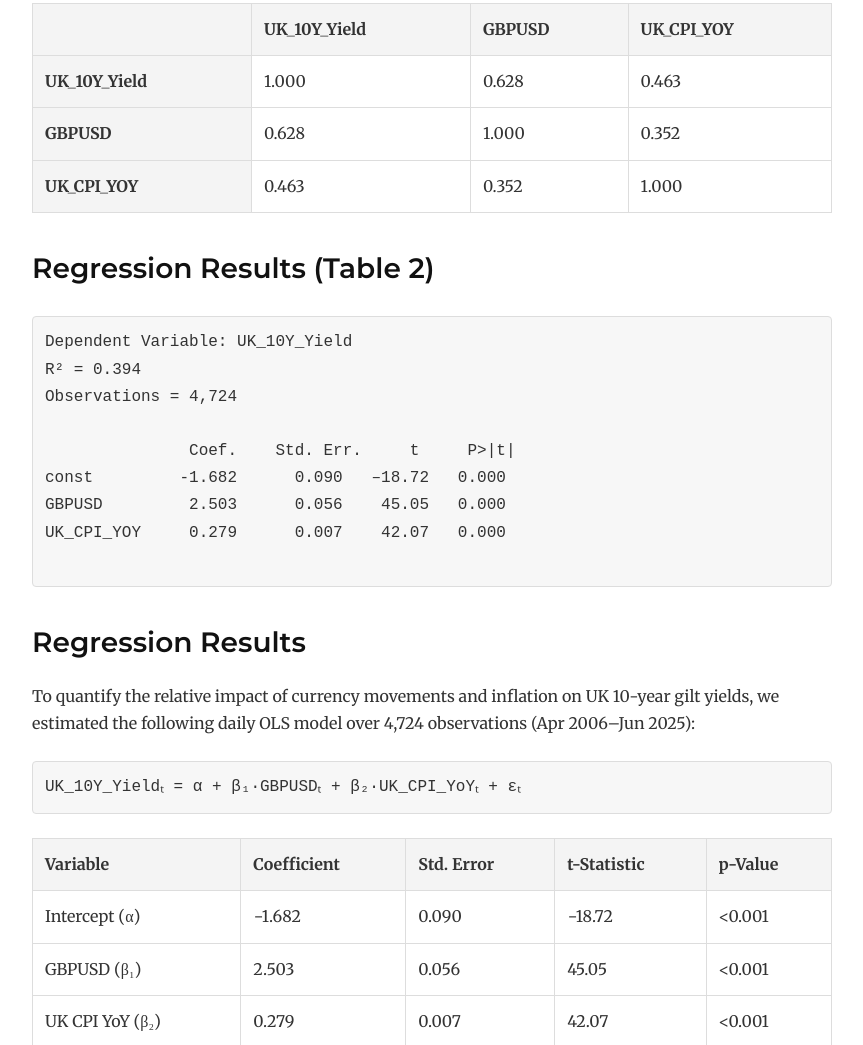
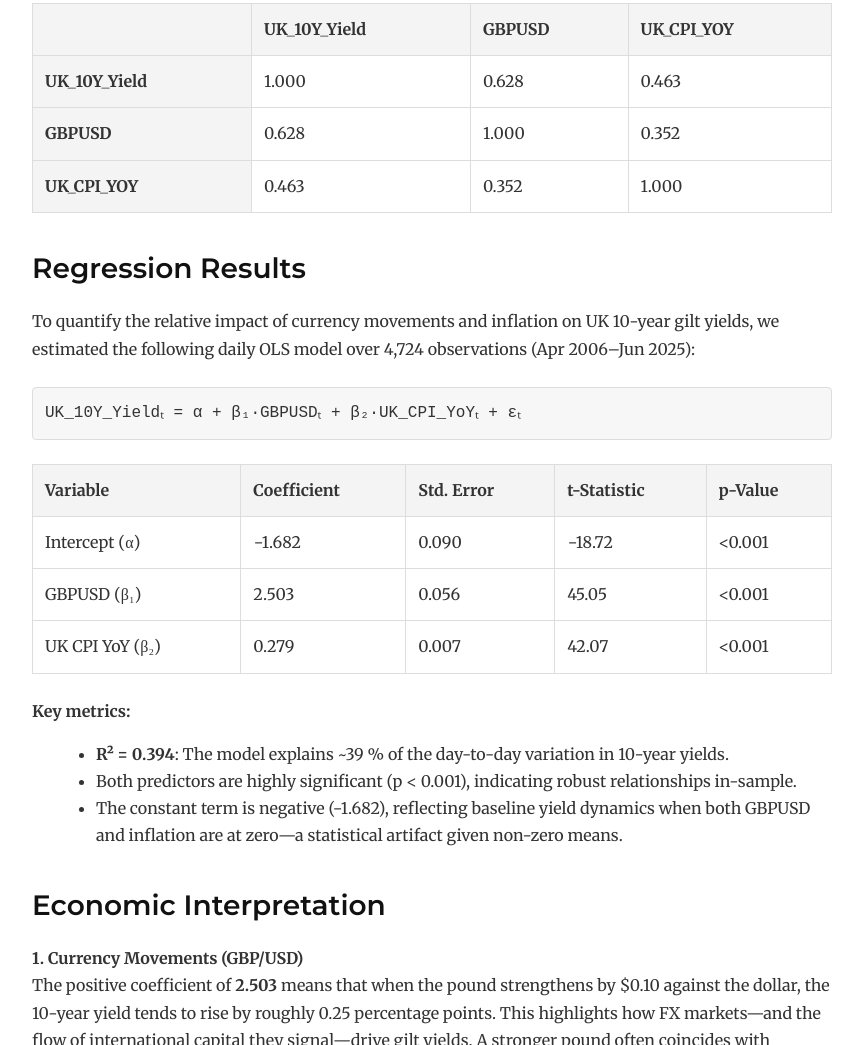
Before and after one commit to Tardis91/RIR, a plain HTML site: page docs/index.html in a window 1280 px wide. Shown: the part 2807-3852 px from the top of the page, without its empty margins (208-1071 px from the left). Drawn offline with Linux system fonts and the light colour scheme.

Commit message:
Update index.html

```diff
--- a/docs/index.html
+++ b/docs/index.html
@@ -46,18 +46,6 @@
         <tr><th>UK_CPI_YOY</th><td>0.463</td><td>0.352</td><td>1.000</td></tr>
     </table>
 
-    <h2>Regression Results (Table 2)</h2>
-    <pre>
-Dependent Variable: UK_10Y_Yield
-R² = 0.394
-Observations = 4,724
-
-               Coef.    Std. Err.     t     P>|t|
-const         -1.682      0.090   –18.72   0.000
-GBPUSD         2.503      0.056    45.05   0.000
-UK_CPI_YOY     0.279      0.007    42.07   0.000
-    </pre>
-
    <h2>Regression Results</h2>
 <p>To quantify the relative impact of currency movements and inflation on UK 10-year gilt yields, we estimated the following daily OLS model over 4,724 observations (Apr 2006–Jun 2025):</p>
 <pre>UK_10Y_Yieldₜ = α + β₁·GBPUSDₜ + β₂·UK_CPI_YoYₜ + εₜ</pre>
```
